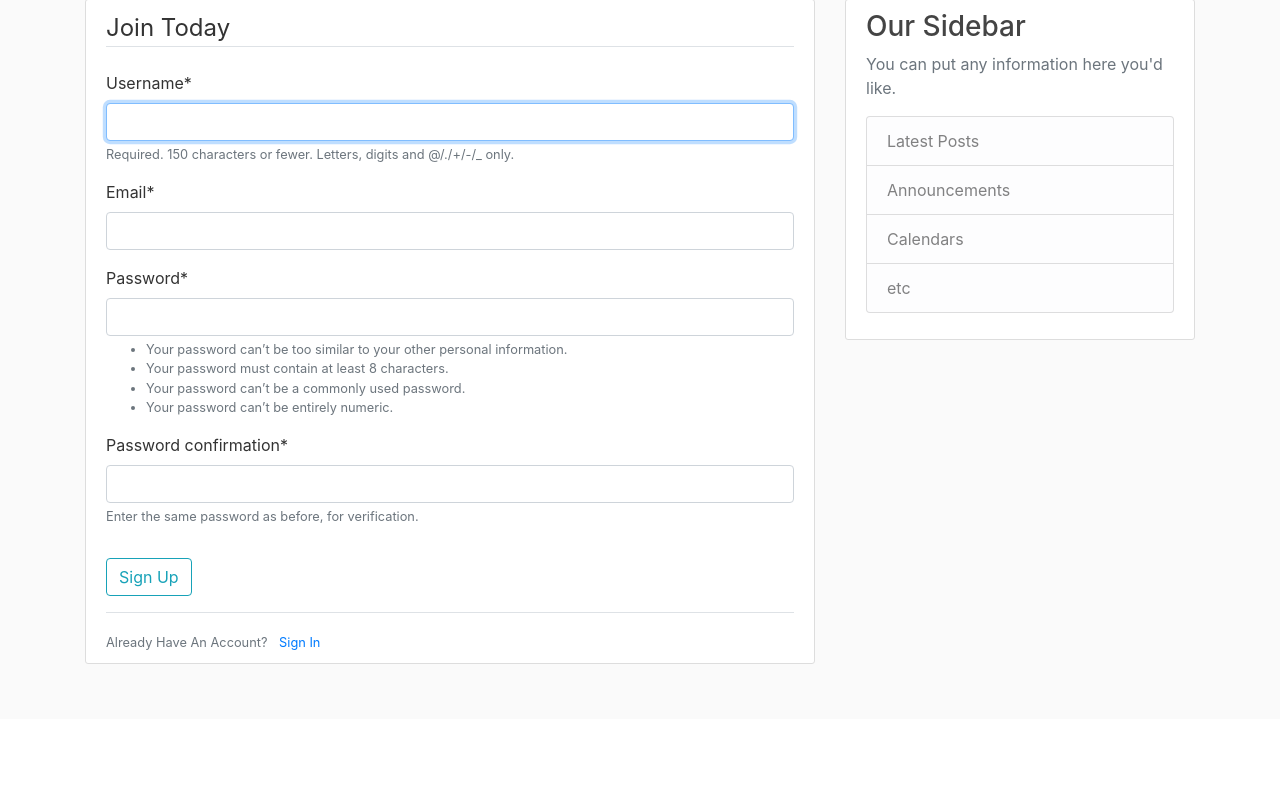
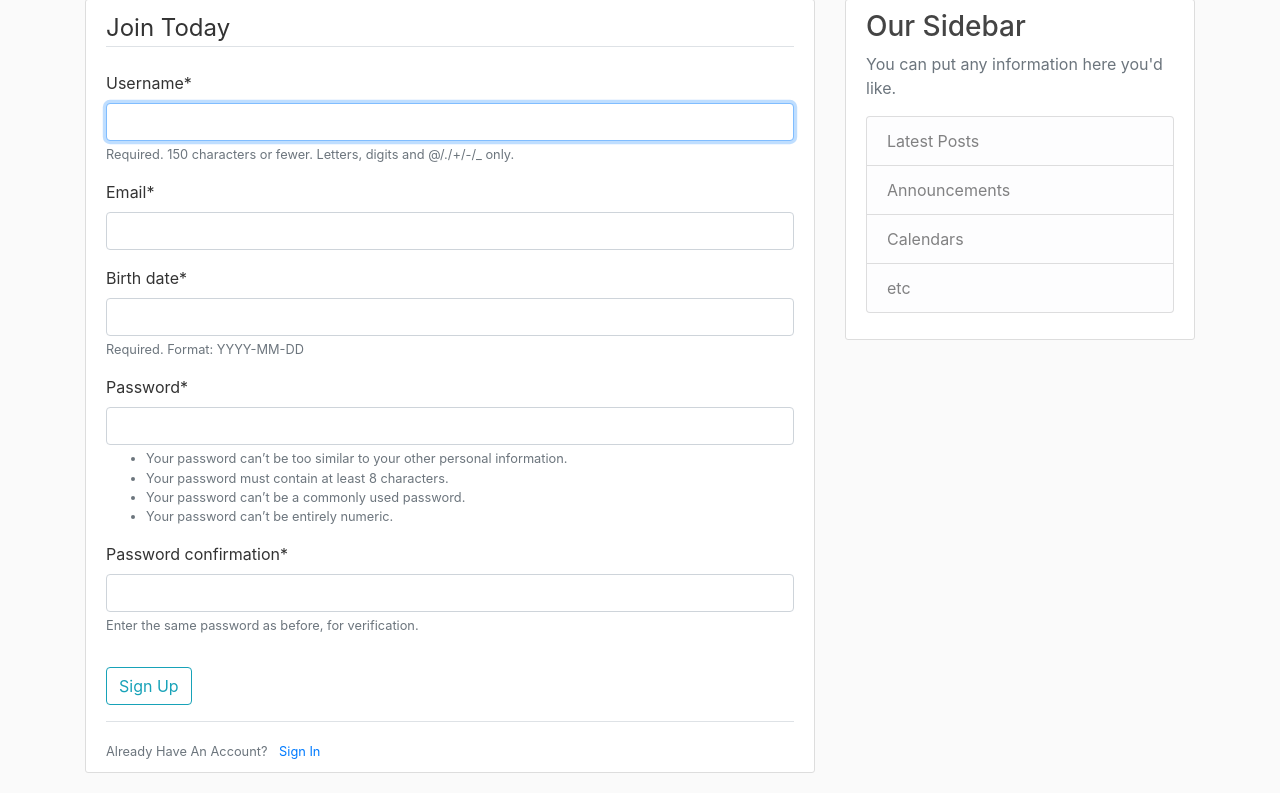
Before and after one commit to anjandebnath/UserAuth, a Django app: page /register/ in a window 1280 px wide. Shown: the part 81-874 px from the top of the page. Before the commit the page ends 745 px from the top, so only its background shows below. Run offline with Django 4.2, Linux system fonts and the light colour scheme; some libraries are stand-ins or nearby versions.

Commit message:
feat(DOB): Add Date of Birth field during registration and add to Profile Model

```diff
--- a/user_auth/users/forms.py
+++ b/user_auth/users/forms.py
@@ -6,10 +6,12 @@ from .models import Profile
 
 class UserRegisterForm(UserCreationForm):
     email = forms.EmailField()
+    # profile_image = forms.FileField()
+    birth_date = forms.DateField(help_text='Required. Format: YYYY-MM-DD')
 
     class Meta:
         model = User
-        fields = ['username', 'email', 'password1', 'password2']
+        fields = ['username', 'email', 'birth_date', 'password1', 'password2']
 
 # This will allow to update user name and email
 class UserUpdateForm(forms.ModelForm):
@@ -25,6 +27,7 @@ class ProfileUpdateForm(forms.ModelForm):
         model = Profile
         fields = ['image']
 
+# Change username label to Email
 class CustomAuthenticationForm(AuthenticationForm):
     username = UsernameField(
         label='Email',
--- a/user_auth/users/signals.py
+++ b/user_auth/users/signals.py
@@ -2,6 +2,9 @@ from django.db.models.signals import post_save
 from django.contrib.auth.models import User
 from django.dispatch import receiver
 from .models import Profile
+
+# we will now define signals so our Profile model will be
+# automatically created/updated when we create/update User instances
 
 @receiver(post_save, sender=User)
 def create_profile(sender, instance, created, **kwargs):
--- a/user_auth/users/templates/users/profile.html
+++ b/user_auth/users/templates/users/profile.html
@@ -7,12 +7,13 @@
         <div class="media-body">
           <h2 class="account-heading">{{ user.username }}</h2>
           <p class="text-secondary">{{ user.email }}</p>
+          <p class="text-secondary">DOB: {{ user.profile.birth_date }}</p>
         </div>
       </div>
          <form method="POST" enctype="multipart/form-data">
             {% csrf_token %}
             <fieldset class="form-group">
-                <legend class="border-bottom mb-4"> Profile Info</legend>
+                <legend class="border-bottom mb-4"> Update Profile Info</legend>
                 {{ u_form|crispy }}
                 {{ p_form|crispy }}
             </fieldset>
--- a/user_auth/users/views.py
+++ b/user_auth/users/views.py
@@ -14,7 +14,10 @@ def register(request):
     if request.method == 'POST':
         form = UserRegisterForm(request.POST)
         if form.is_valid():
-            form.save()
+            user = form.save()
+            user.refresh_from_db() # load the profile instance created by the signal
+            user.profile.birth_date = form.cleaned_data.get('birth_date')
+            user.save()
             username = form.cleaned_data.get('username')
             messages.success(request, f'Your account has been created! You are now able to log in')
             return redirect('login')
```
Also changed, not shown: user_auth/users/models.py (+4 -7 lines).
